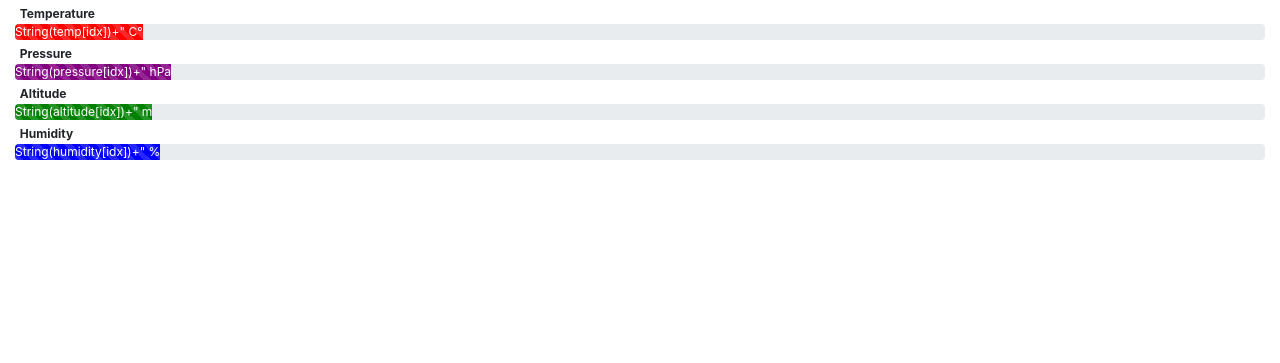
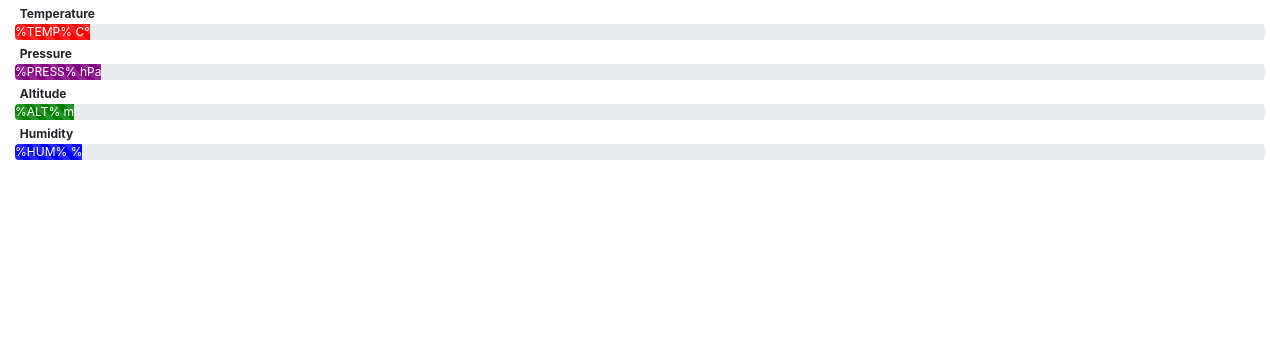
Before and after one commit to PhilKes/WeMosWeather, a plain HTML site: page sketch_solar_weather_asyncweb/data/index.html in a window 1280 px wide. Drawn offline with nearby package versions, Linux system fonts and the light colour scheme.

Commit message:
AsyncWebServer with HTTP Endpoints + SPIFF Data Upload

```diff
--- a/sketch_solar_weather_web/webpage.html
+++ b/sketch_solar_weather_asyncweb/data/index.html
@@ -6,51 +6,42 @@
 		<meta name='viewport' content='width=device-width, initial-scale=1, shrink-to-fit=no'>
 		<!-- Bootstrap CSS -->
 		<link rel='stylesheet' href='https://stackpath.bootstrapcdn.com/bootstrap/4.5.0/css/bootstrap.min.css' integrity='sha384-9aIt2nRpC12Uk9gS9baDl411NQApFmC26EwAOH8WgZl5MYYxFfc+NcPb1dKGj7Sk' crossorigin='anonymous'>
-		<title>
-			WeMosWeather
-		</title>
+		<link rel='stylesheet' href='/style.css'>
+		<title>WeMosWeather</title>
 	</head>
 	<body>
 		<div class='container-fluid'>
 			<div class='row'>
 				<div class='col-md-12'>
-					<span class='badge badge-default'>
-					Temperature
-					</span>
+					<span class='badge badge-default'>Temperature</span>
 					<div class='progress'>
-						<div class='progress-bar progress-bar-striped'  style='width:"+String(temp[idx]/tempMax*100)+ "%; background-color: red !important;'>
-							String(temp[idx])+" C°
+						<div class='progress-bar progress-bar-striped temperature' style='width:%TEMP_PERCENT%%%;'>
+							%TEMP% C°
 						</div>
 					</div>
-					<span class='badge badge-default'>
-					Pressure
-					</span>
+					<span class='badge badge-default'>Pressure</span>
 					<div class='progress'>
-						<div class='progress-bar progress-bar-striped' style='width:"+String(pressure[idx]/pressureMax*100)+ "%; background-color: purple !important;'>
-							String(pressure[idx])+" hPa
+						<div class='progress-bar progress-bar-striped pressure' style='width:%PRESS_PERCENT%%%;'>
+							%PRESS% hPa
 						</div>
 					</div>
-					<span class='badge badge-default'>
-					Altitude
-					</span>
+					<span class='badge badge-default'>Altitude</span>
 					<div class='progress'>
-						<div class='progress-bar progress-bar-striped' style='width:"+String(altitude[idx]/altitudeMax*100)+ "%; background-color: green !important;' >
-							String(altitude[idx])+" m
+						<div class='progress-bar progress-bar-striped altitude' style='width:%ALT_PERCENT%%%;' >
+							%ALT% m
 						</div>
 					</div>
-					<span class='badge badge-default'>
-					Humidity
-					</span>
+					<span class='badge badge-default'>Humidity</span>
 					<div class='progress'>
-						<div class='progress-bar progress-bar-striped' style='width:"+String(humidity[idx]/humidityMax*100)+ "%; background-color: blue !important;'>
-							String(humidity[idx])+" %
+						<div class='progress-bar progress-bar-striped humidity' style='width:%HUM_PERCENT%%%;'>
+							%HUM% %
 						</div>
 					</div>
 				</div>
 			</div>
 			<div class='row'>
 				<div class='col-md-12'>
-					<canvas id='myChartÄ width='800' height='200' />
+					<canvas id='myChart' width='800' height='200' />
 				</div>
 			</div>
 		</div>
@@ -59,8 +50,8 @@
 		<script src='https://stackpath.bootstrapcdn.com/bootstrap/4.5.0/js/bootstrap.min.js' integrity='sha384-OgVRvuATP1z7JjHLkuOU7Xw704+h835Lr+6QL9UvYjZE3Ipu6Tp75j7Bh/kR0JKI' crossorigin='anonymous'></script>
 		<script src='https://cdnjs.cloudflare.com/ajax/libs/Chart.js/2.5.0/Chart.min.js'></script>
 		<script>
-			var xTime = [ "+ getDataTimesString()+" ];
-			var yTemp = [ "+ getDataTempString()+" ];
+			var xTime = [ %DATA_TIMES% ];
+			var yTemp = [ %DATA_TEMP% ];
 			var ctx = document.getElementById('myChart');
 			var myChart = new Chart(ctx, {
 			  type: 'line',
--- /dev/null
+++ b/sketch_solar_weather_asyncweb/data/style.css
@@ -0,0 +1,12 @@
+.temperature{
+	background-color: red !important;
+}
+.humidity{
+	background-color: blue !important;
+}
+.pressure{
+	background-color: purple !important;
+}
+.altitude{
+	background-color: green !important;
+}
```
Also changed, not shown: sketch_solar_weather_web/regex.txt (deleted), sketch_solar_weather_web/webpage.txt (deleted), 6 other files.
